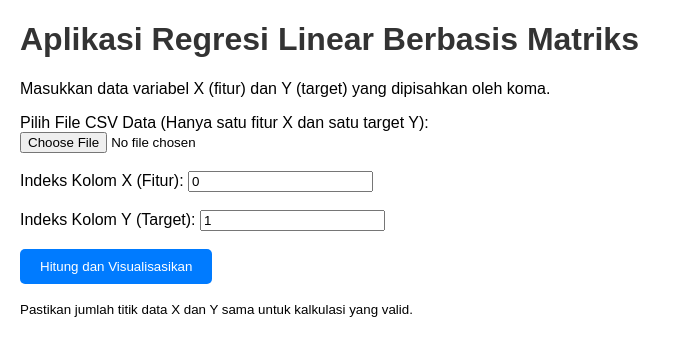
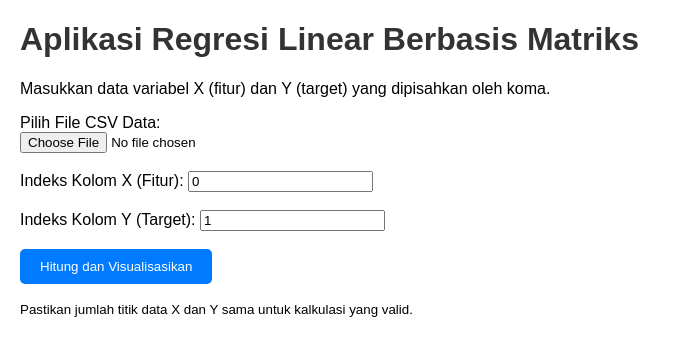
Before and after one commit to faizrh26/linear_reg_webapp, a Flask app: page / in a window 1280 px wide. Shown: the top 356 px of the page, without its empty margins (0-681 px from the left). Run offline with Flask 3, Linux system fonts and the light colour scheme; parts of the project's set-up code (start-up, migrations or seed data) failed here and were passed over.

Commit message:
feat: update code index.html untuk regresi linear berganda

```diff
--- a/templates/index.html
+++ b/templates/index.html
@@ -18,12 +18,12 @@
 
     <form method="POST" action="{{ url_for('calculate') }}" enctype="multipart/form-data">
 
-        <label for="csv_file">Pilih File CSV Data (Hanya satu fitur X dan satu target Y):</label><br>
+        <label for="csv_file">Pilih File CSV Data:</label><br>
 
         <input type="file" id="csv_file" name="csv_file" accept=".csv" required><br><br>
 
-        <label for="x_col">Indeks Kolom X (Fitur):</label>
-        <input type="number" id="x_col" name="x_col" value="0" required><br><br>
+        <label for="x_cols">Indeks Kolom X (Fitur):</label>
+        <input type="text" id="x_cols" name="x_cols" value="0" required placeholder="Contoh 0, 2, 3 (Untuk kolom 1,3,4)"/><br><br>
 
         <label for="y_col">Indeks Kolom Y (Target):</label>
         <input type="number" id="y_col" name="y_col" value="1" required><br><br>
```
